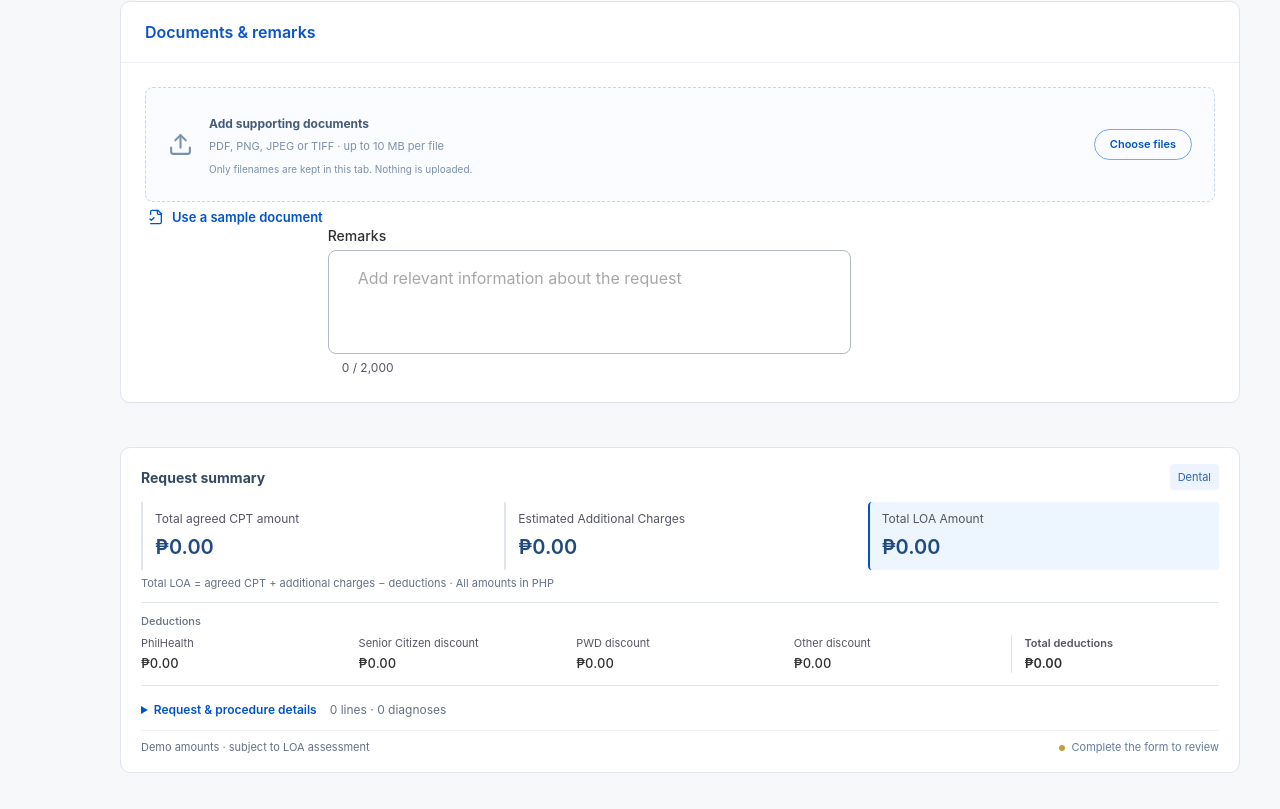
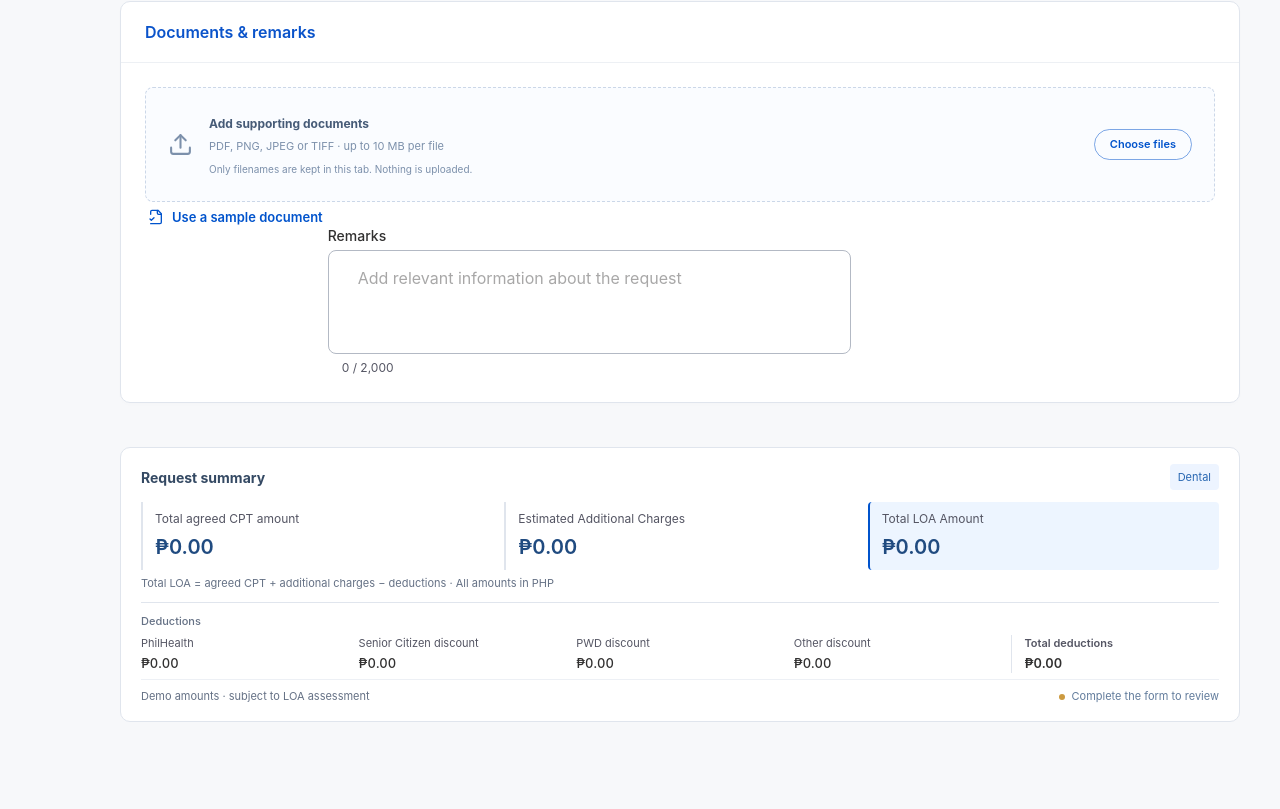
Before and after one commit to sunil-prajapati-private/loa-new-design, a React (Vite) app: page / in a window 1280 px wide. Shown: the part 1970-2779 px from the top of the page. Built offline with nearby package versions, Linux system fonts and the light colour scheme.

Commit message:
Keep LOA summary focused on calculation and deductions

```diff
--- a/src/components/RequestSummary.jsx
+++ b/src/components/RequestSummary.jsx
@@ -1,19 +1,11 @@
-import { chiefComplaintLabel } from "../portalForm.js";
 import { TYPES } from "../data.js";
-import { amountFor, dateLabel, deductionTotal, doctorName, doctorSpecialty, money, parseCents, procedureFor, roomTypeFor, siteLabel } from "../domain.js";
 import AmountSummary from "./AmountSummary.jsx";
 
-const showAmount = (amount) => amount === null ? "Pending" : money(amount);
 export default function RequestSummary({ state, errors }) {
-  return <aside className="request-summary detailed-summary compact-summary" aria-label="Request summary">
+  return <aside className="request-summary compact-summary" aria-label="Request summary">
     <div className="summary-heading"><h3>Request summary</h3><span className="summary-type">{TYPES.find((type) => type.code === state.type)?.label}</span></div>
 
     <AmountSummary lines={state.lines} />
-    <details className="summary-line-details"><summary>Request & procedure details <span>{state.lines.length} lines · {state.diagnoses.length} diagnoses</span></summary><dl className="summary-context"><div><dt>Member</dt><dd>{state.member?.name ?? "Not yet verified"}</dd></div><div><dt>Availment</dt><dd>{dateLabel(state.date)}</dd></div><div><dt>Requester / department</dt><dd>{state.requesterName || "Not provided"} · {state.department || "Not provided"}</dd></div><div><dt>Requesting / attending doctor</dt><dd>{doctorName(state.attending)}<small>{doctorSpecialty(state.attending)}</small></dd></div>{state.complaint && <div><dt>Chief complaint</dt><dd>{chiefComplaintLabel(state.complaint)}</dd></div>}</dl><div className="summary-table-scroll" tabIndex={0} role="region" aria-label="Procedure amounts and deductions"><table className="summary-lines-table"><thead><tr><th scope="col">Procedure & clinical details</th><th scope="col">Qty</th><th scope="col">Agreed CPT<br />PHP</th><th scope="col">Additional charges<br />PHP</th><th scope="col">Deductions<br />PHP</th></tr></thead><tbody>{state.lines.map((line, index) => {
-      const procedure = procedureFor(line);
-      const amount = amountFor(line);
-      return <tr key={line.id}><th scope="row"><strong>{index + 1}. {procedure?.name ?? "Choose procedure"}</strong><small>{line.code} · {doctorName(line.doctorId)} · {doctorSpecialty(line.doctorId)}</small>{line.site && <small>{siteLabel(line)}</small>}{roomTypeFor(line, state.type) && <small>Room type: {roomTypeFor(line, state.type).label}</small>}{line.modifier && <small>Modifier: {line.modifier}</small>}<small>Diagnoses: {state.diagnoses.filter((diagnosis) => line.diagnoses.includes(diagnosis.code)).map((diagnosis) => diagnosis.code + " · " + diagnosis.label + " (" + diagnosis.rank + ")").join("; ") || "None applied"}</small>{line.assistant && <small>Assistant: {doctorName(line.assistant)} · {doctorSpecialty(line.assistant)}</small>}{line.anesthetist && <small>Anesthetist: {doctorName(line.anesthetist)} · {doctorSpecialty(line.anesthetist)}</small>}</th><td>{line.quantity}</td><td>{procedure?.pricing === "pac" ? "—" : showAmount(amount)}</td><td>{procedure?.pricing === "pac" ? showAmount(amount) : "—"}</td><td><strong>{showAmount(deductionTotal(line))}</strong>{Object.entries(line.deductions).map(([name, value]) => <small key={name}>{name}: {showAmount(parseCents(value))}</small>)}</td></tr>;
-    })}</tbody></table>{!state.lines.length && <p className="field-note">Add a procedure to see the line breakdown.</p>}</div></details>
     <div className="summary-footer"><p className="summary-disclaimer">Demo amounts · subject to LOA assessment</p><div className="summary-check"><span className={errors.length ? "status-pending" : "status-ready"} />{errors.length ? "Complete the form to review" : "Ready for demo review"}</div></div>
   </aside>;
 }
--- a/src/reviewChecklist.js
+++ b/src/reviewChecklist.js
@@ -22,7 +22,7 @@ export const REVIEW_CHECKLIST = [
   [19, "Provider rates / UAT loading", "Business / UAT verification pending", "All demo prices are fictional. The review’s 15 December target is recorded, not independently confirmed."],
   [20, "PAC requires remarks", "Demo complete", "Blank or whitespace-only remarks block review whenever a Price As Charged line exists."],
   [21, "Hide selected diagnoses", "Demo complete", "Selected diagnoses disappear from the search options and return when removed."],
-  [22, "Compact dental fields", "Demo complete", "Compact cards and charts; the bottom summary expands for full details. Add/Edit share a popup with fixed actions."],
+  [22, "Compact dental fields", "Demo complete", "Compact cards and charts; the bottom summary shows the calculation, totals and PHP deductions. Add/Edit share a popup with fixed actions."],
   [23, "Selected values and quantity", "Demo complete", "Procedure, quantity, amount and applied diagnoses appear above the tooth chart. Quantity defaults to 1; each line can uncheck diagnoses. No duplicate fee panel below the chart."],
   [24, "Total LOA Amount label", "Demo complete", "The bottom request summary and review dialog both use Total LOA Amount."],
   [25, "Initial consultation Z71.1", "Demo complete", "Initial consultation seeds Z71.1 when the diagnosis list is empty and applies it to the procedure. Clinical selections are preserved; the default can be replaced. Try Initial consultation."],
--- a/src/styles.css
+++ b/src/styles.css
@@ -164,11 +164,7 @@ body{background:#f7f8fa!important}
 /* Request totals and itemized PHP deductions. */
 .summary-heading{display:flex;align-items:center;justify-content:space-between;gap:12px;flex-wrap:wrap}
 .summary-heading h3{margin:0;font-size:16px}
-.detailed-summary .summary-context{display:grid;grid-template-columns:repeat(4,minmax(0,1fr));gap:16px;margin:18px 0;padding-bottom:18px}
-.detailed-summary .summary-context>div{margin:0;display:block}
-.summary-context dt{font-size:12px}
-.detailed-summary .summary-context dd{font-size:13px;text-align:left;margin-top:5px;overflow-wrap:anywhere}
-.summary-context small{display:block;font-size:12px;color:#657185;margin-top:3px}
+
 .summary-totals{display:grid;grid-template-columns:repeat(2,minmax(0,1fr));gap:12px;margin:18px 0}
 .summary-totals>div{padding:14px 16px;border:1px solid #e0e5ed;background:#fafcff;border-radius:8px}
 .summary-totals span{display:block;font-size:12px;color:#545563}
@@ -181,9 +177,7 @@ body{background:#f7f8fa!important}
 .deduction-breakdown dt{color:#545563}
 .deduction-breakdown dd{margin:0;color:#313030;font-variant-numeric:tabular-nums}
 .deduction-breakdown .deduction-total{border-top:1px solid #e0e5ed;margin-top:6px!important;padding-top:12px;font-weight:600}
-.summary-line-details{border-top:1px solid #e0e5ed;padding-top:16px;margin-top:18px}
-.summary-line-details>summary{font-size:14px;font-weight:600;cursor:pointer;color:#0053cc}
-.summary-line-details>summary>span{font-size:12px;font-weight:400;color:#657185;margin-left:10px}
+
 .summary-table-scroll{overflow-x:auto;margin-top:12px;max-width:100%}
 .summary-lines-table{border-collapse:collapse;width:100%;font-size:12px;text-align:left;min-width:660px}
 .summary-lines-table th,.summary-lines-table td{padding:10px 12px;border-bottom:1px solid #e0e5ed;vertical-align:top}
@@ -193,8 +187,8 @@ body{background:#f7f8fa!important}
 .summary-lines-table td{text-align:right;font-variant-numeric:tabular-nums}
 .summary-lines-table small{display:block;color:#545563;font-size:11px;line-height:1.6;margin-top:4px}
 .request-summary .summary-disclaimer{font-size:12px;color:#657185;margin:16px 0}
-@media(max-width:850px){.detailed-summary .summary-context{grid-template-columns:repeat(2,minmax(0,1fr))}}
-@media(max-width:600px){.summary-totals{grid-template-columns:1fr;gap:8px}.summary-totals>div{padding:12px}.summary-totals strong{font-size:20px}.summary-heading{align-items:flex-start}.detailed-summary .summary-context{grid-template-columns:1fr;gap:12px}.summary-line-details>summary>span{display:block;margin:6px 0 0}}
+
+@media(max-width:600px){.summary-totals{grid-template-columns:1fr;gap:8px}.summary-totals>div{padding:12px}.summary-totals strong{font-size:20px}.summary-heading{align-items:flex-start}}
 .summary-totals{grid-template-columns:repeat(3,minmax(0,1fr))}
 .summary-totals .loa-total{background:#edf5ff;border-color:#bcd4f5}
 .loa-total small{display:block;font-size:11px;color:#545563;line-height:1.5;margin-top:7px}
@@ -207,7 +201,7 @@ body{background:#f7f8fa!important}
 .senior-eligibility.eligible{color:#216e4e}
 @media(max-width:600px){.summary-totals{grid-template-columns:1fr}.dental-chart-selector{gap:8px}.dental-chart-selector .MuiToggleButton-root{font-size:11px;padding:6px 10px}.dental-chart.temporary .tooth-row{max-width:220px}}
 
-/* Compact bottom summary; full request and line details expand on demand. */
+/* Compact bottom summary with totals and PHP deductions. */
 .request-summary.compact-summary{padding:16px 20px;scroll-margin-top:8px}
 .compact-summary .summary-heading{gap:8px}
 .compact-summary .summary-heading h3{font-size:14px}
@@ -224,9 +218,7 @@ body{background:#f7f8fa!important}
 .amount-summary .deduction-breakdown dd{font-size:13px;font-weight:500;margin:2px 0 0;text-align:left;overflow-wrap:anywhere}
 .amount-summary .deduction-breakdown .deduction-total{border:0;border-left:1px solid #e0e5ed;padding-left:12px!important;margin:0!important}
 .amount-summary .deduction-total dt,.amount-summary .deduction-total dd{font-weight:600}
-.compact-summary .summary-line-details{padding-top:10px;margin-top:12px}
-.compact-summary .summary-line-details>summary{font-size:12px;min-height:28px;line-height:28px}
-.compact-summary .summary-context{margin:12px 0;padding:0 0 12px}
+
 .summary-footer{display:flex;justify-content:space-between;gap:8px 16px;align-items:center;flex-wrap:wrap;border-top:1px solid #edf0f5;padding-top:8px;margin-top:6px}
 .compact-summary .summary-footer .summary-disclaimer{font-size:11px;margin:0}
 .compact-summary .summary-check{border:0;padding:0;font-size:11px}
@@ -239,7 +231,7 @@ body{background:#f7f8fa!important}
  .loa-formula{font-size:10px;margin:6px 0 8px}
  .amount-summary .deduction-breakdown dl{grid-template-columns:repeat(2,minmax(0,1fr));gap:7px 12px}
  .amount-summary .deduction-breakdown .deduction-total{display:flex!important;justify-content:space-between;align-items:baseline;grid-column:1/-1;border-left:0;border-top:1px solid #edf0f5;padding:6px 0 0!important}
- .compact-summary .summary-line-details>summary>span{display:inline;margin:0 0 0 5px;font-size:10px;white-space:nowrap}
+
  .summary-footer{gap:4px}
 }
 
```
Also changed, not shown: tests/browser.mjs (+0 -4 lines), 1 other file (tests, documents, lock files or other folders).
